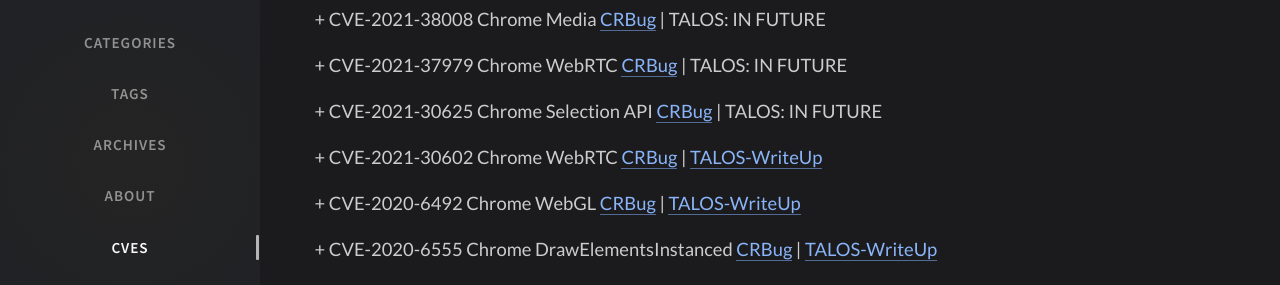
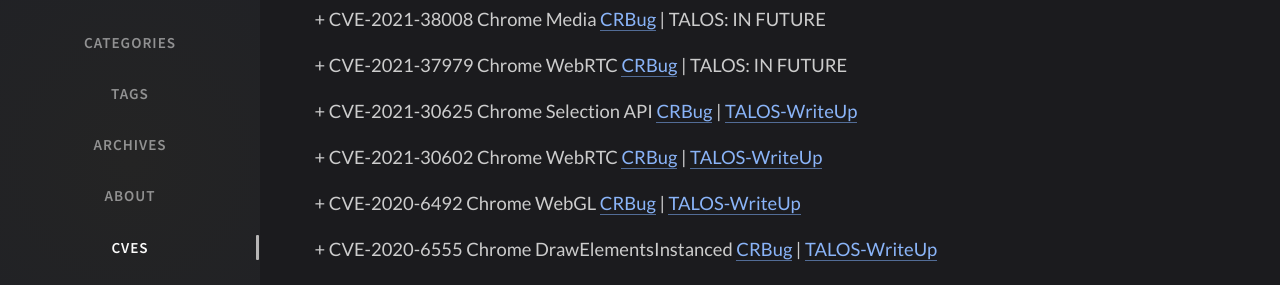
Before and after one commit to mtowalski/mtowalski.github.io, a Jekyll site: the page built from _tabs/cves.md, in a window 1280 px wide and 900 px high. Shown: the part 288-573 px from the top of the window. Built offline with Jekyll 4.4.1, drawn with Linux system fonts in a browser that asks for light colours; nearby versions of some CDN libraries; comment, search, counter and statistics services are not loaded.

Commit message:
Update cves.md

```diff
--- a/_tabs/cves.md
+++ b/_tabs/cves.md
@@ -11,7 +11,7 @@ order: 4
 
 #### + CVE-2021-38008 Chrome Media [CRBug](https://bugs.chromium.org/p/chromium/issues/detail?id=1263620) | TALOS: IN FUTURE
 #### + CVE-2021-37979 Chrome WebRTC [CRBug](https://bugs.chromium.org/p/chromium/issues/detail?id=1247260) | TALOS: IN FUTURE
-#### + CVE-2021-30625 Chrome Selection API [CRBug](https://bugs.chromium.org/p/chromium/issues/detail?id=1237533) | TALOS: IN FUTURE
+#### + CVE-2021-30625 Chrome Selection API [CRBug](https://bugs.chromium.org/p/chromium/issues/detail?id=1237533) | [TALOS-WriteUp](https://talosintelligence.com/vulnerability_reports/TALOS-2021-1352)
 #### + CVE-2021-30602 Chrome WebRTC [CRBug](https://bugs.chromium.org/p/chromium/issues/detail?id=1230767) | [TALOS-WriteUp](https://talosintelligence.com/vulnerability_reports/TALOS-2021-1348)
 #### + CVE-2020-6492 Chrome WebGL [CRBug](https://bugs.chromium.org/p/chromium/issues/detail?id=1084616) | [TALOS-WriteUp](https://talosintelligence.com/vulnerability_reports/TALOS-2020-1085)
 #### + CVE-2020-6555 Chrome DrawElementsInstanced [CRBug](https://bugs.chromium.org/p/chromium/issues/detail?id=1105202) | [TALOS-WriteUp](https://talosintelligence.com/vulnerability_reports/TALOS-2020-1123)
```
